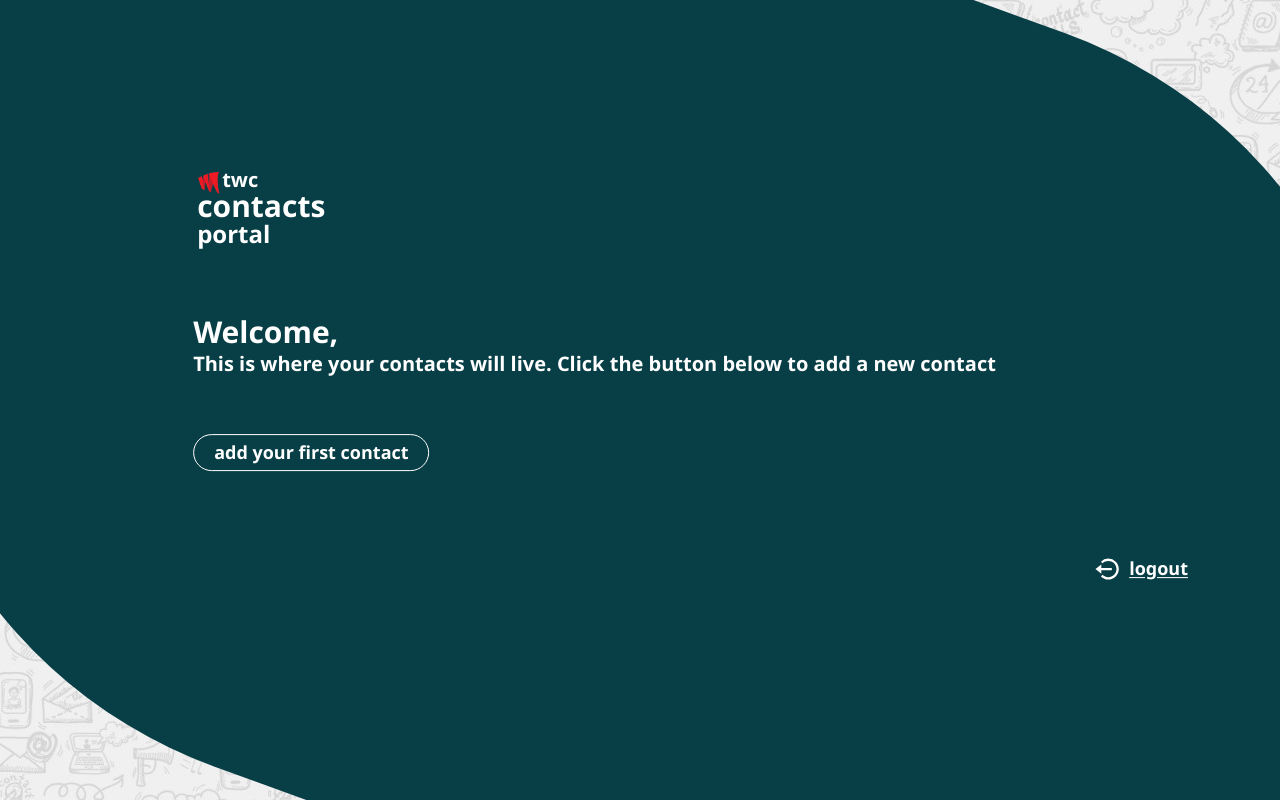
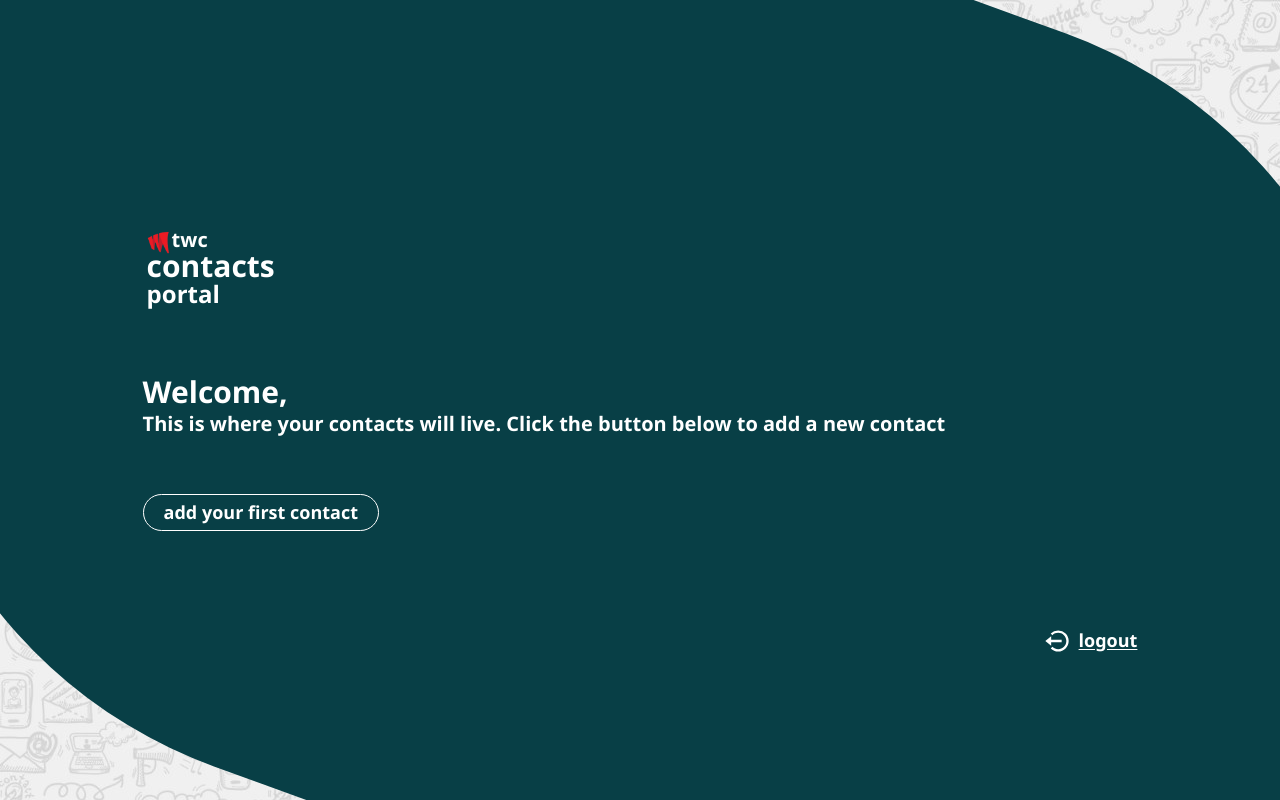
Before and after one commit to viraj458/twc_web_next, a Next.js app: page / in a window 1280 px wide. Built offline with nearby package versions, Linux system fonts and the light colour scheme.

Commit message:
feat: modified welcome page

```diff
--- a/app/page.tsx
+++ b/app/page.tsx
@@ -5,14 +5,16 @@ import LogoWhite from './components/LogoWhite';
 export default function Home() {
   return (
     <div className="image w-screen h-screen flex items-center justify-center fixed">
-      <div className="absolute w-[1530px] h-[980px] bg-[#083F46] rounded-full rotate-[20deg]">
-        <div className="justify-center ml-[300px] mt-[200px] rotate-[-20deg]">
+      <div className="w-[1530px] h-[980px] bg-[#083F46] rounded-full rotate-[20deg] fixed" />
+      <div className="absolute flex flex-col items-start mt-20">
+        <div>
           <LogoWhite />
+        </div>
         <div className="mt-16">
           <p className="font-bold text-3xl text-white">Welcome,</p>
           <p className="font-semibold text-xl text-white">
-              This is where your contacts will live. Click the button below to
-              add a new contact
+            This is where your contacts will live. Click the button below to add
+            a new contact
           </p>
         </div>
         <div className="mt-14">
@@ -27,13 +29,12 @@ export default function Home() {
         </div>
         <button
           type="button"
-            className="flex ml-[900px] mt-20 py-1 text-[18px] text-white font-bold underline underline-offset-2"
+          className="flex ml-[900px] pt-24 text-[18px] text-white font-bold underline underline-offset-2"
         >
           <BiLogOutCircle className="w-7 h-7 mr-2" />
           logout
         </button>
       </div>
     </div>
-    </div>
   );
 }
```
Lines whose indentation alone changed are shown as unchanged.
